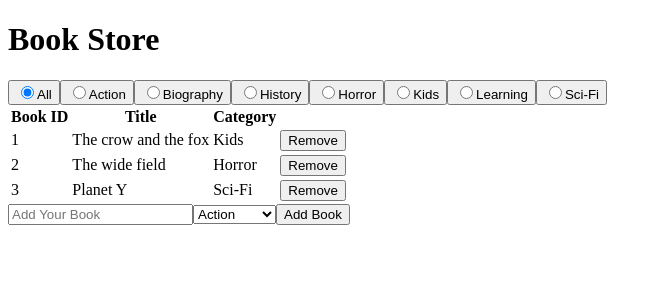
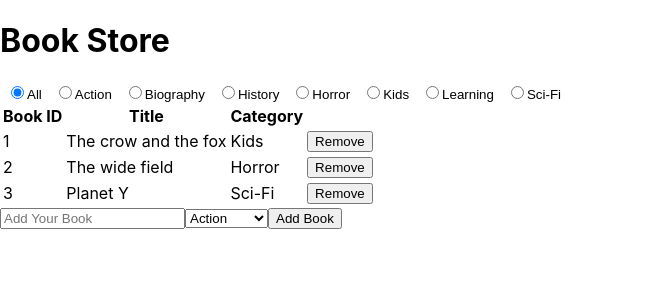
Before and after one commit to SuyashFowdar/bookstore, a React (Create React App) app: page / in a window 1280 px wide. Shown: the top 300 px of the page, without its empty margins (0-670 px from the left). Built offline with nearby package versions, Linux system fonts and the light colour scheme.

Commit message:
Add css for category list

```diff
--- a/src/index.css
+++ b/src/index.css
@@ -25,3 +25,9 @@ code {
     'Courier New',
     monospace;
 }
+
+.category-selector {
+  background-color: transparent;
+  border-width: 0;
+  outline: none;
+}
--- a/src/index.js
+++ b/src/index.js
@@ -3,6 +3,7 @@ import ReactDOM from 'react-dom';
 import { Provider } from 'react-redux';
 import { createStore } from 'redux';
 import App from './App';
+import './index.css';
 import reducer from './reducers/index';
 
 const store = createStore(reducer);
```
